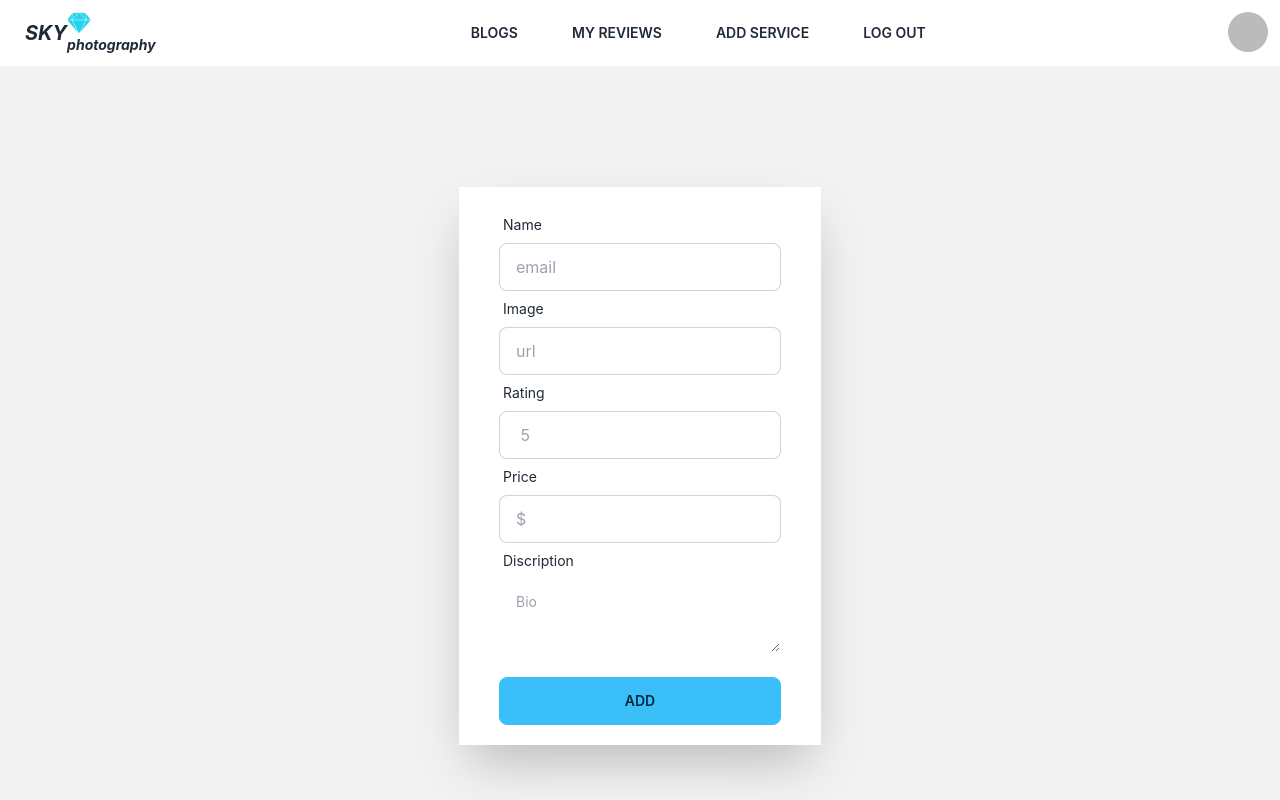
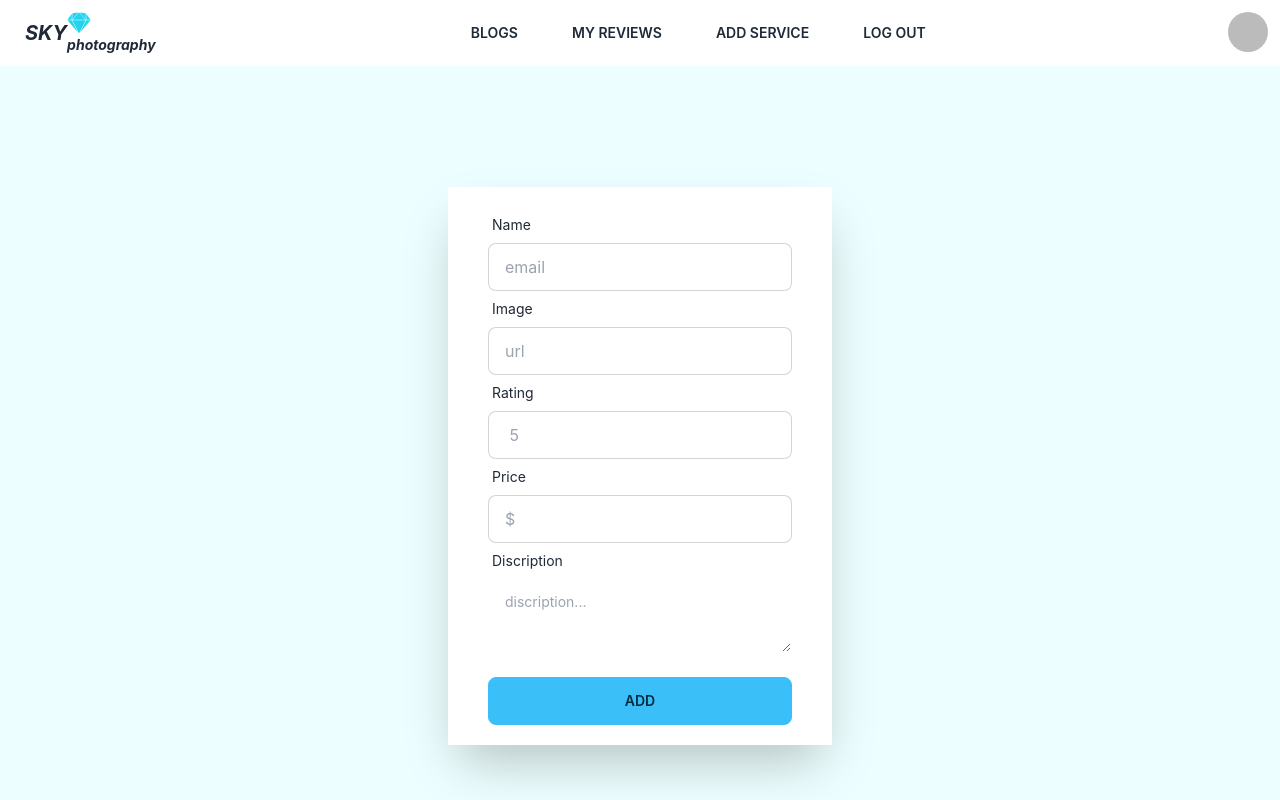
Before and after one commit to ismilearefin/sky-photography-client, a React (Create React App) app: page /addservice in a window 1280 px wide. Shown: the top 800 px of the page. Built offline with nearby package versions, Linux system fonts and the light colour scheme; no server answers; sample sign-in values are in the browser's storage.

Commit message:
clean code & use comment

```diff
--- a/src/Components/Pages/Addservice/Addservice.js
+++ b/src/Components/Pages/Addservice/Addservice.js
@@ -1,11 +1,9 @@
-// import React, { useContext } from 'react';
 import toast, { Toaster } from 'react-hot-toast';
 import useTitle from '../../../Hooks/useTitle';
-// import { Authcontext } from '../../../Usercontext/Usercontext';
+
 
 const Addservice = () => {
     useTitle('addservice')
-    // const {logout} = useContext(Authcontext)
 
     function handleAddservice(e){
         e.preventDefault();
@@ -15,6 +13,11 @@ const Addservice = () => {
         const rating = form.rating.value;
         const price = form.price.value;
         const dis = form.dis.value;
+
+        if(rating > 5){
+            alert('You must give a review below 6')
+        }
+
         const myservice = {
             name : name,
             img : url,
@@ -22,20 +25,19 @@ const Addservice = () => {
             price : price,
             dis : dis
         }
-        console.log(myservice)
         form.reset()
+
+        // add service useing POST method
+
         fetch('https://sky-photography-server.vercel.app/allservices',{
             method: "POST",
             headers:{
                 'content-type': 'application/json',
-                // authorization: `Bearer ${localStorage.getItem('token')}`
             },
             body: JSON.stringify(myservice)
         })
         .then(res => {
-            // if(res.status === 401 || res.status === 403){
-            //     logout()
-            // }
+
             return  res.json()
         })
         .then(data => {
@@ -46,42 +48,41 @@ const Addservice = () => {
 
 
 
-
     return (
-       <div className='min-h-screen flex justify-center items-center'>
-        <div className="hero min-h-screen bg-base-200 ">
-        <div className="">
+        <div className='min-h-screen flex justify-center items-center'>
+        <div className="hero min-h-screen bg-cyan-50 ">
+        <div className="w-96">
             <div className=" shadow-2xl bg-base-100">
             <form onSubmit={(e)=>handleAddservice(e)} className="px-10 py-5">
                 <div className="form-control ">
                 <label className="label">
                     <span className="label-text">Name</span>
                 </label>
-                <input type="text" name='name' placeholder="email" className=" input input-bordered" />
+                <input type="text" name='name' placeholder="email" className=" input input-bordered" required/>
                 </div>
                 <div className="form-control">
                 <label className="label">
                     <span className="label-text">Image</span>
                 </label>
-                <input type="text" name='url' placeholder="url" className="input input-bordered" />
+                <input type="text" name='url' placeholder="url" className="input input-bordered" required/>
                 </div>
                 <div className="form-control">
                 <label className="label">
                     <span className="label-text">Rating</span>
                 </label>
-                <input type="text" name='rating' placeholder=" 5" className="input input-bordered" />
+                <input type="number" name='rating' placeholder=" 5" className="input input-bordered" required/>
                 </div>
                 <div className="form-control">
                 <label className="label">
                     <span className="label-text">Price</span>
                 </label>
-                <input type="number" name='price' placeholder="$" className="input input-bordered" />
+                <input type="number" name='price' placeholder="$" className="input input-bordered" required/>
                 </div>
                 <div className="form-control">
                 <label className="label">
                     <span className="label-text">Discription</span>
                 </label>
-                <textarea className="textarea" name='dis' placeholder="Bio"></textarea>
+                <textarea className="textarea" name='dis' placeholder="discription..." required></textarea>
                 </div>
                 <div className="form-control mt-6">
                 <button  className="btn btn-info">Add</button>
@@ -91,7 +92,7 @@ const Addservice = () => {
         </div>
         </div>
         <Toaster/>
-       </div>
+        </div>
     );
 };
 
--- a/src/Components/Pages/AllService/AllService.js
+++ b/src/Components/Pages/AllService/AllService.js
@@ -13,7 +13,8 @@ const AllService = () => {
             <div>
             <h1 className='text-3xl italic my-2'>My services</h1>
             <div className='flex gap-4 justify-center flex-wrap my-14'>
-            {allservices ?
+            {
+                allservices.length > 0 ?
 
                 allservices.map(serviceCard => <ShowAllCard
                     serviceCard={serviceCard}
@@ -21,6 +22,7 @@ const AllService = () => {
                 ></ShowAllCard>)
                 :
                 <p>loading.........</p>
+
             }
         </div>
         </div>
--- a/src/Components/Pages/Editreview/Editreview.js
+++ b/src/Components/Pages/Editreview/Editreview.js
@@ -3,14 +3,12 @@ import { useLoaderData } from 'react-router-dom';
 
 const Editreview = () => {
     const editComment = useLoaderData()
-    // console.log(editComment)
     const {comment, name, img,service,_id } = editComment
 
     function updateComment(e){
         e.preventDefault();
         const form = e.target;
         const comment = form.comment.value;
-        // console.log(comment)
         const newComment ={
             comment : comment
         }
--- a/src/Components/Pages/Home/Body/Herosec/Herosec.js
+++ b/src/Components/Pages/Home/Body/Herosec/Herosec.js
@@ -19,6 +19,7 @@ const Herosec = () => {
                 SKY
             </h1>
             <p className= 'absolute bottom-28 left-32 text-4xl text-slate-100'><FaSketch className='text-cyan-400'/>photography</p>
+            {/* drawer  */}
             <div>
                 <div className="drawer drawer-end">
                     <input id="my-drawer-4" type="checkbox" className="drawer-toggle" />
--- a/src/Components/Pages/Home/Body/Service/Service.js
+++ b/src/Components/Pages/Home/Body/Service/Service.js
@@ -9,19 +9,21 @@ const Service = () => {
     useEffect(()=>{
         fetch('https://sky-photography-server.vercel.app/service')
         .then(res => res.json())
-        .then(data => setservices(data))
+        .then(data => {
+            setservices(data)
+        })
     },[])
 
 
     return (
         <div>
-           <h1 className='text-4xl italic my-6 text-cyan-500 '>My services</h1>
+            <h1 className='text-4xl italic my-6 text-cyan-500 '>My services</h1>
             <div className='flex gap-4 justify-center my-14'>
             {
                 Services.map(serviceCard => <Showevents
                     serviceCard={serviceCard}
                     key={serviceCard._id}
-                ></Showevents>)
+                    ></Showevents>)
             }
         </div>
         <Link to='/services' className='btn btn-outline mb-4'>SEE All <FaAngleRight className='ml-1 text-cyan-400'/></Link>
@@ -35,6 +37,7 @@ function Showevents({serviceCard}){
 return(
     <div >
         <div className="card w-96 bg-base-100 shadow-xl ">
+        {/* image zoom in */}
         <figure>
             <PhotoProvider>
                 <PhotoView src={img}>
--- a/src/Components/Pages/Login/Login.js
+++ b/src/Components/Pages/Login/Login.js
@@ -75,7 +75,6 @@ const Login = () => {
                 localStorage.setItem('token',data.token);
                 navigate(from, {replace:true});
             })
-            // navigate(from, {replace:true});
             // ...
             }).catch((error) => {
             // Handle Errors here.
@@ -117,9 +116,6 @@ const Login = () => {
                 <div className="form-control mt-6">
                     <button onClick={googlepoup} className="btn btn-primary">Google</button>
                 </div>
-            {/* <div className='mt-5'>
-                <Link to='/' className='btn btn-outline'>Go Back</Link>
-            </div> */}
             </div>
         </div>
     );
--- a/src/Components/Pages/Myreview/Myreview.js
+++ b/src/Components/Pages/Myreview/Myreview.js
@@ -69,8 +69,8 @@ const Myreview = () => {
 
     return (
         <div className='min-h-screen mt-5'>
-           {userComment.length !== 0 ?
-           <div>
+            {userComment.length !== 0 ?
+            <div>
             <div className="overflow-x-auto  mx-2">
                 <div className="table w-full">
                     <div>
--- a/src/Components/Pages/ServicePage/ReviewSec/ReviewSec.js
+++ b/src/Components/Pages/ServicePage/ReviewSec/ReviewSec.js
@@ -1,4 +1,3 @@
-// import React, { useEffect, useState } from 'react';
 
 const ReviewSec = ({allcomments}) => {
 
--- a/src/Components/Pages/ServicePage/ServicePage.js
+++ b/src/Components/Pages/ServicePage/ServicePage.js
@@ -38,9 +38,9 @@ const ServicePage = () => {
         .then(data => {
             alert('Submited')
             console.log(data)
+            form.reset()
         })
 
-        form.reset()
     }
 
 
--- a/src/Components/Pages/Signup/Signup.js
+++ b/src/Components/Pages/Signup/Signup.js
@@ -19,7 +19,7 @@ const Signup = () => {
         const password = form.password.value;
         const image = form.url.value;
 
-
+// email & password signup form
         console.log(name,email,password)
         signin(email,password)
         .then((userCredential) => {
@@ -39,7 +39,7 @@ const Signup = () => {
                 // ..
             });
     }
-
+// google signup popup
     function googlepopup(){
         googlesignup()
         .then((result) => {
--- a/src/Components/PrivateRoute/PrivateRoute.js
+++ b/src/Components/PrivateRoute/PrivateRoute.js
@@ -10,7 +10,6 @@ import {RotatingLines } from  'react-loader-spinner'
 const PrivateRoute = ({children}) => {
     const {user,loading} = useContext(Authcontext)
     const location = useLocation();
-    // console.log(location)
 
     if(loading){
         return (<div className='flex justify-center items-center min-h-screen'><RotatingLines
--- a/src/Hooks/useTitle.js
+++ b/src/Hooks/useTitle.js
@@ -3,7 +3,7 @@ import { useEffect } from "react"
 const useTitle =(title)=>{
 
     useEffect(()=>{
-        document.title = `${title}-SKYphotography`
+        document.title = `${title}-SKY_photography`
     },[title])
 };
 
```
